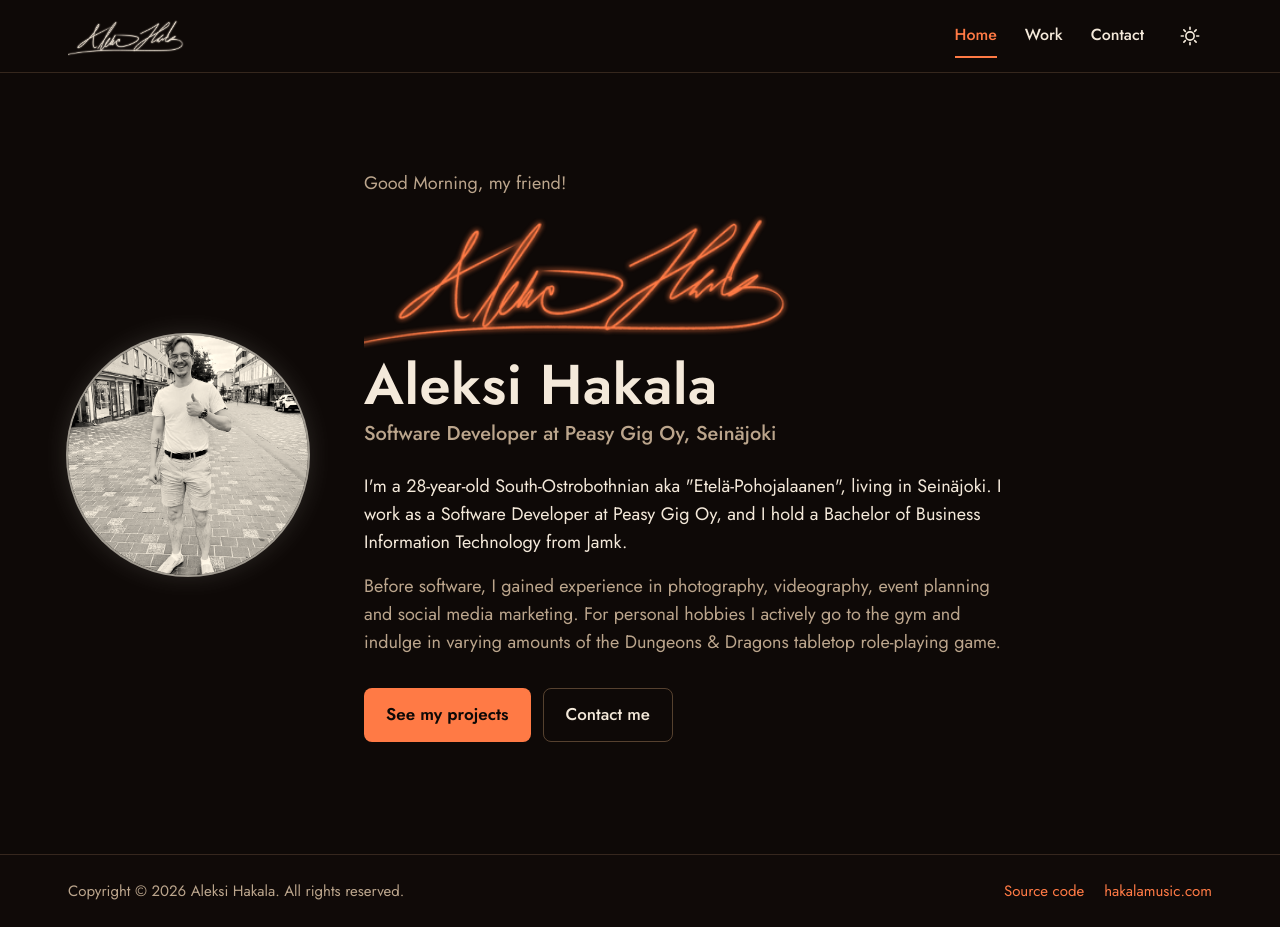
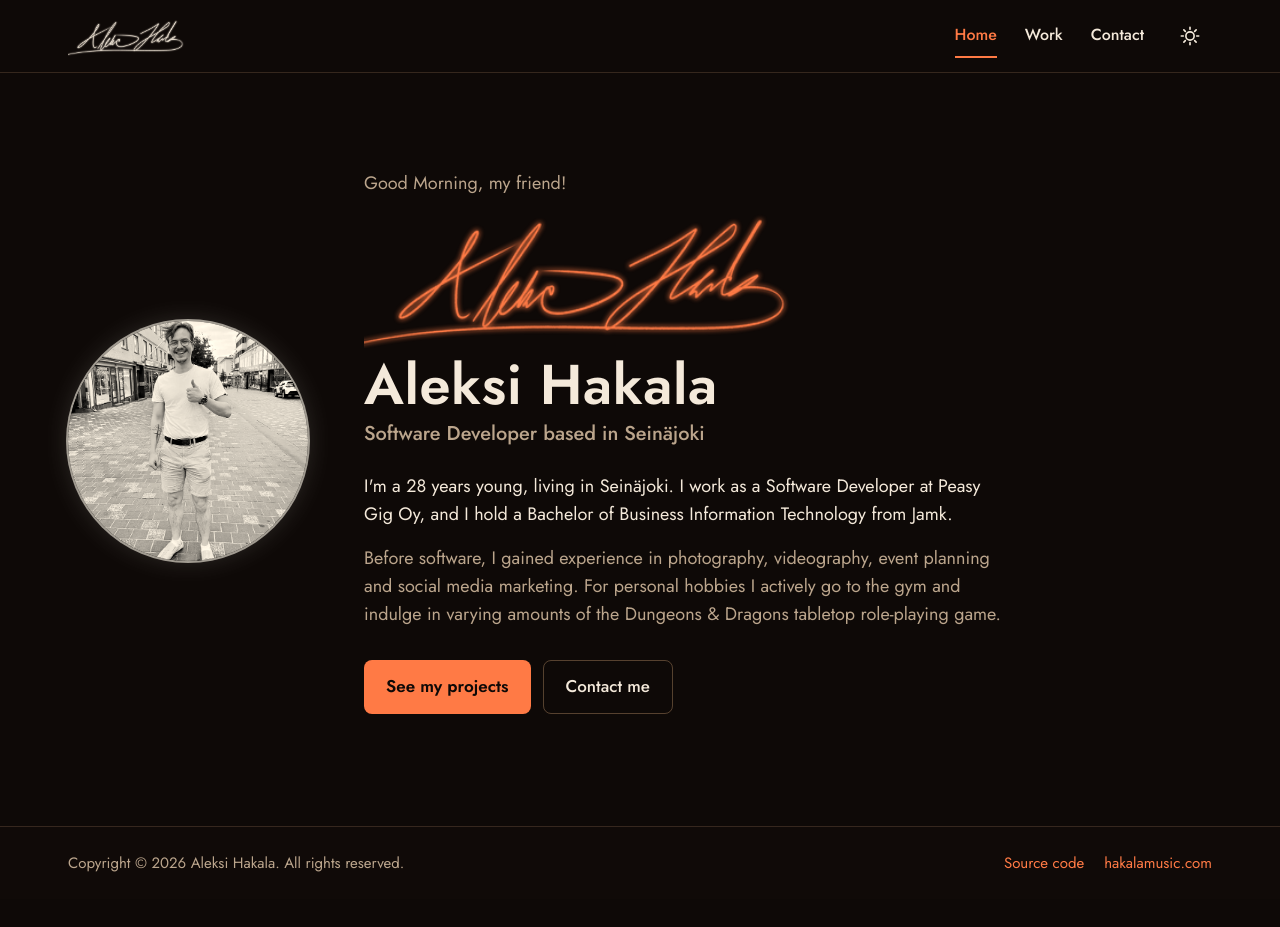
Before and after one commit to Haklu98/portfolio, an Angular app: page / in a window 1280 px wide. After the commit the page ends 899 px from the top, so only its background shows below. Built offline with nearby package versions, Linux system fonts and the light colour scheme.

Commit message:
slight edits

```diff
--- a/src/app/pages/home/home.component.html
+++ b/src/app/pages/home/home.component.html
@@ -14,11 +14,11 @@
     <p class="greeting text-lg text-dim">{{ greeting }}</p>
     <span class="signature signature-glow mt-1 aspect-[3/1] w-full max-w-[27.5rem] max-md:mx-auto" aria-hidden="true"></span>
     <h1 class="mt-2 text-[2.75rem] leading-[1.05] font-semibold tracking-[0.01em] md:text-[3.5rem]">Aleksi Hakala</h1>
-    <p class="mt-1.5 text-xl font-medium text-dim">Software Developer at Peasy Gig Oy, Seinäjoki</p>
+    <p class="mt-1.5 text-xl font-medium text-dim">Software Developer based in Seinäjoki</p>
 
     <div class="mt-6 flex max-w-[36em] flex-col gap-4 text-lg max-md:mx-auto">
       <p>
-        I'm a {{ age }}-year-old South-Ostrobothnian aka "Etelä-Pohojalaanen", living in Seinäjoki.
+        I'm a {{ age }} years young, living in Seinäjoki.
         I work as a Software Developer at Peasy Gig Oy, and I hold a Bachelor of Business Information Technology from Jamk.
       </p>
       <p class="text-dim">
```
